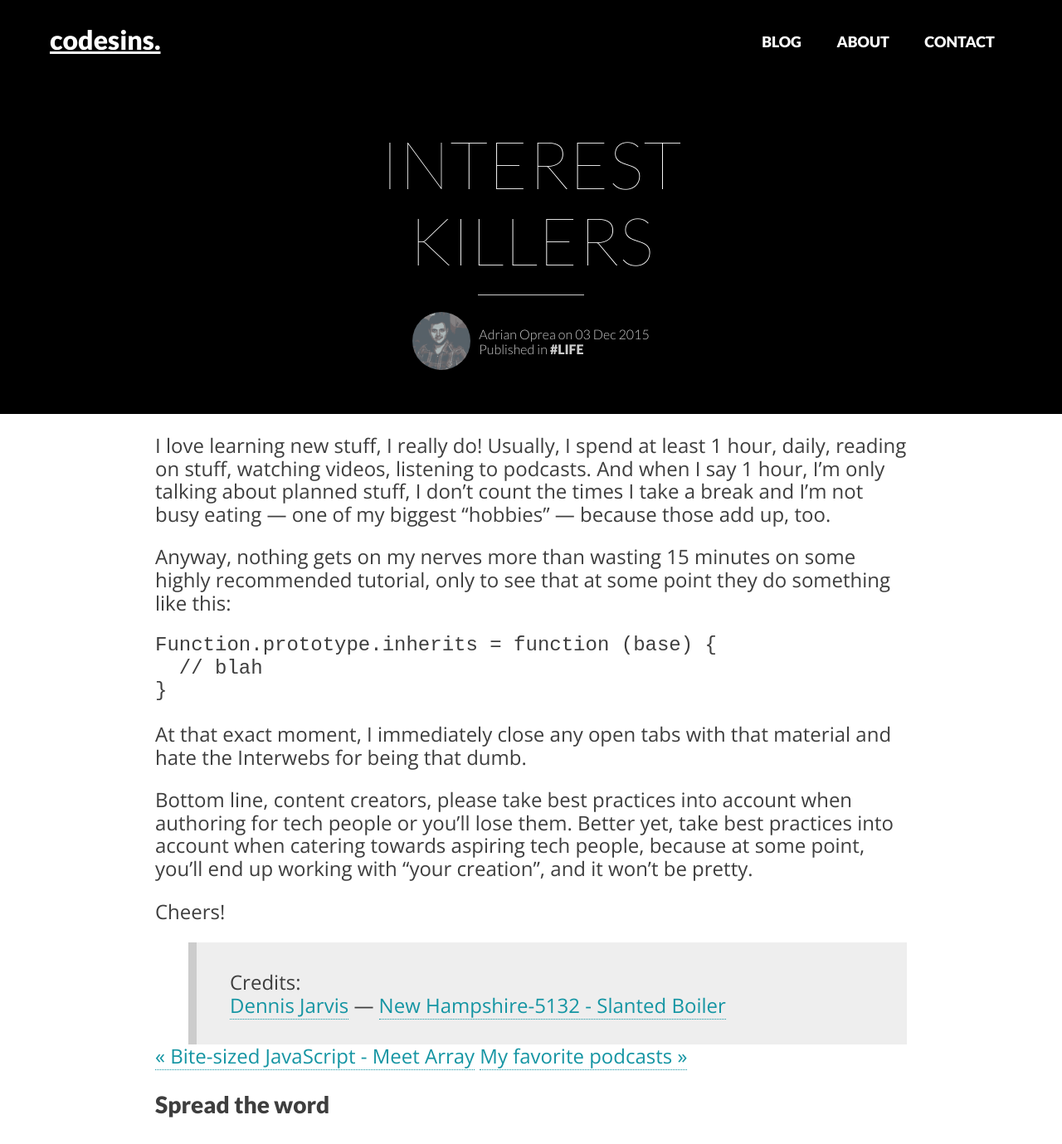
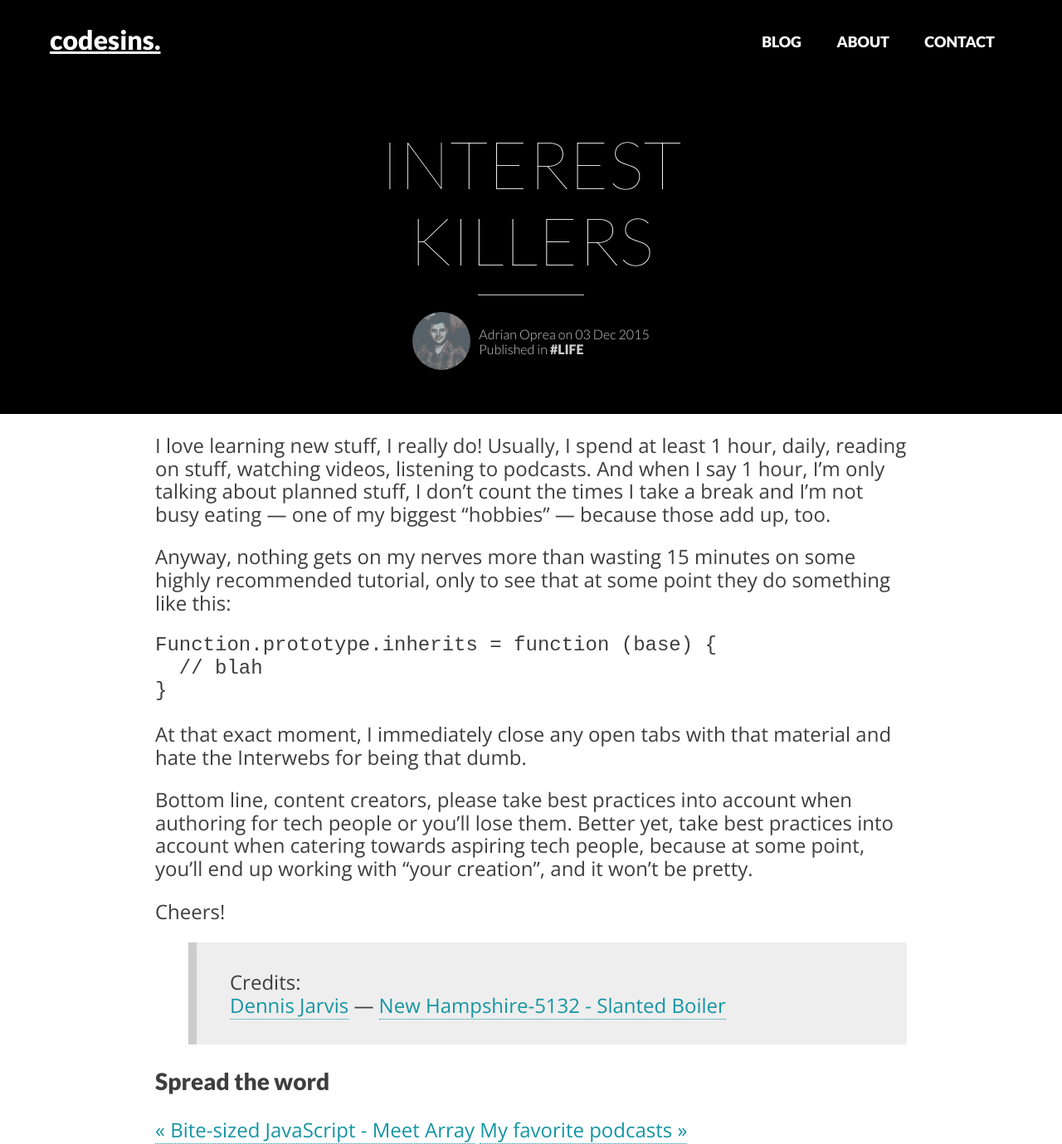
Before and after one commit to opreaadrian/opreaadrian.github.io, a Jekyll site: the page built from _posts/2015-12-03-things-that-kill-my-interest.md, in a window 1280 px wide. Shown: the whole page at 83% size. Built offline with Jekyll 4.4.1, drawn with Linux system fonts in a browser that asks for light colours; nearby versions of some CDN libraries; comment, search, counter and statistics services are not loaded.

Commit message:
Switch template order

```diff
--- a/_layouts/post.html
+++ b/_layouts/post.html
@@ -30,8 +30,8 @@
   </main>
 
   <footer>
+    {% include article_full/share_this.html %}
     {% include article_full/pagination.html %}
-    {% include article_full/share_this.html %}
     {% include article_full/disqus.html %}
   </footer>
 </article>
```
